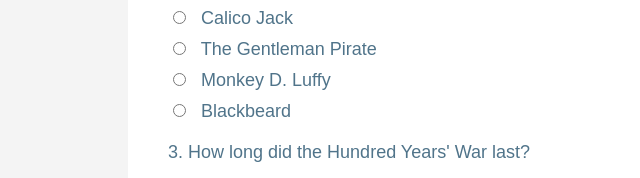
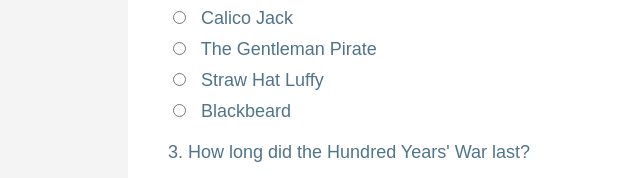
Before and after one commit to joeyclemens/agenda2, a plain HTML site: page quiz.html in a window 1280 px wide. Both pictures are taken after a click on the button "Start Quiz". Shown: the part 511-689 px from the top of the page, 0-640 px from the left. Drawn offline with Linux system fonts and the light colour scheme.

Commit message:
Update quiz.html

```diff
--- a/quiz.html
+++ b/quiz.html
@@ -40,7 +40,7 @@
                         <div class="options">
                             <label class="option"><input type="radio" name="question2" value="a"> Calico Jack</label>
                             <label class="option"><input type="radio" name="question2" value="b"> The Gentleman Pirate</label>
-                            <label class="option"><input type="radio" name="question2" value="c"> Monkey D. Luffy</label>
+                            <label class="option"><input type="radio" name="question2" value="c"> Straw Hat Luffy</label>
                             <label class="option"><input type="radio" name="question2" value="d"> Blackbeard</label>
                         </div>
                     </div>
```
